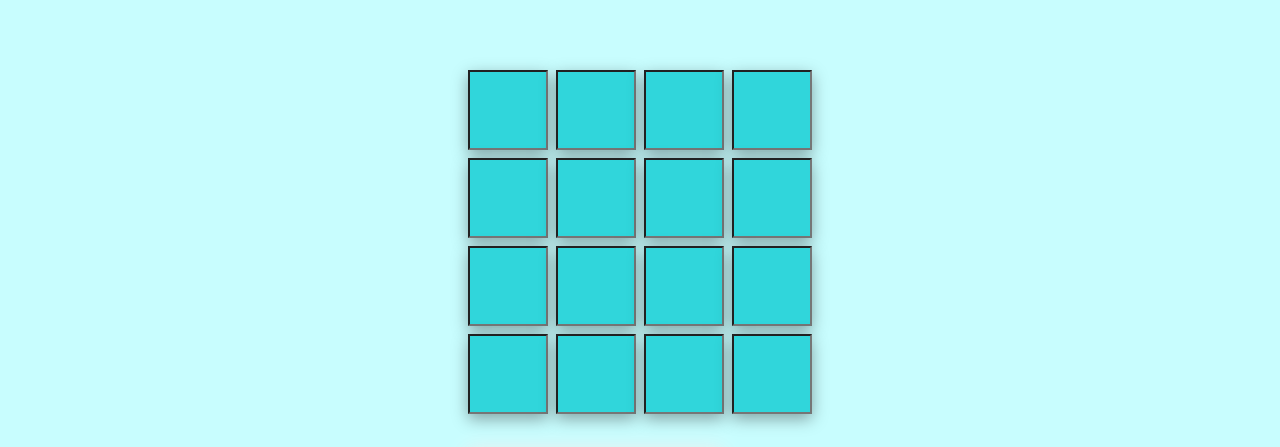
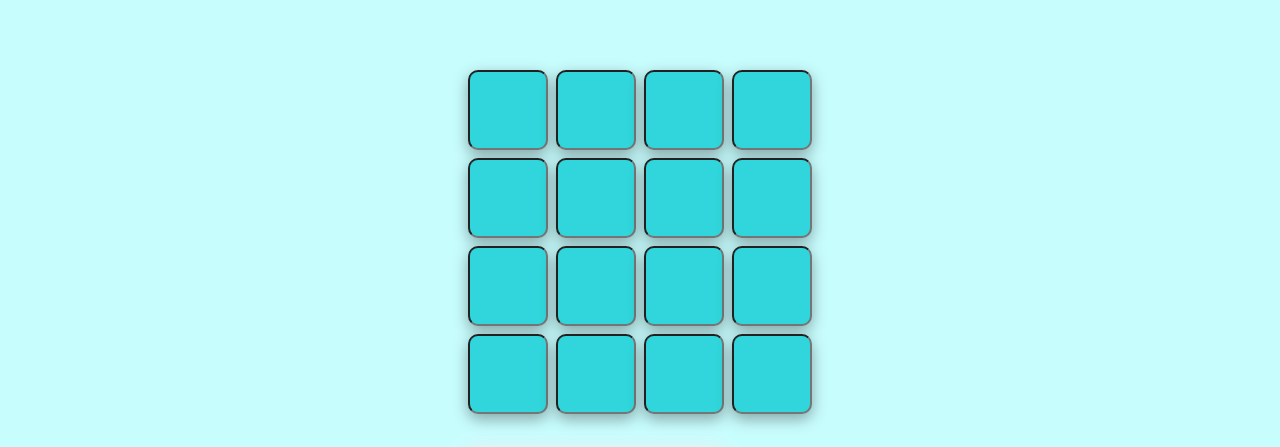
Before and after one commit to P-nguin/Wordhunt-Solver, a React (Vite) app in the folder Wordhunt-Solver/: page / in a window 1280 px wide. Shown: the part 125-572 px from the top of the page. Built offline with nearby package versions, Linux system fonts and the light colour scheme.

Commit message:
Updated sort
Problem with enter key to trigger solve

```diff
--- a/Wordhunt-Solver/src/components/CalculateButton.tsx
+++ b/Wordhunt-Solver/src/components/CalculateButton.tsx
@@ -62,6 +62,7 @@ function CalculateButton(props) {
 
     props.setFoundWords((prev) => {
       const sortedFound = [...new Set(found)];
+      sortedFound.sort((a, b) => b.length - a.length);
       return sortedFound;
     });
     setTable(true);
--- a/Wordhunt-Solver/src/components/InputGrid.jsx
+++ b/Wordhunt-Solver/src/components/InputGrid.jsx
@@ -43,6 +43,10 @@ function InputGrid() {
 					if (name !== "InputBox 15") {
 						gridItemsRefs[i + 1].current.focus();
 					}
+
+					if(event.key == 'Enter'){
+						console.log("entered");
+					}
 				}}
 				innerRef={gridItemsRefs[i]}
 			/>
@@ -70,6 +74,7 @@ function InputGrid() {
 						}
 						return newLetters
 					})
+					setFoundWords([])
 				}}/>
 			</div>
 		</>
--- a/Wordhunt-Solver/src/styles/InputBox.css
+++ b/Wordhunt-Solver/src/styles/InputBox.css
@@ -6,6 +6,7 @@
     font-size: 55px;
     box-shadow: rgba(0, 0, 0, 0.35) 0px 5px 15px;
     outline-color: black;
+    border-radius: 10px;
 }
 
 .input-box:focus{
```
